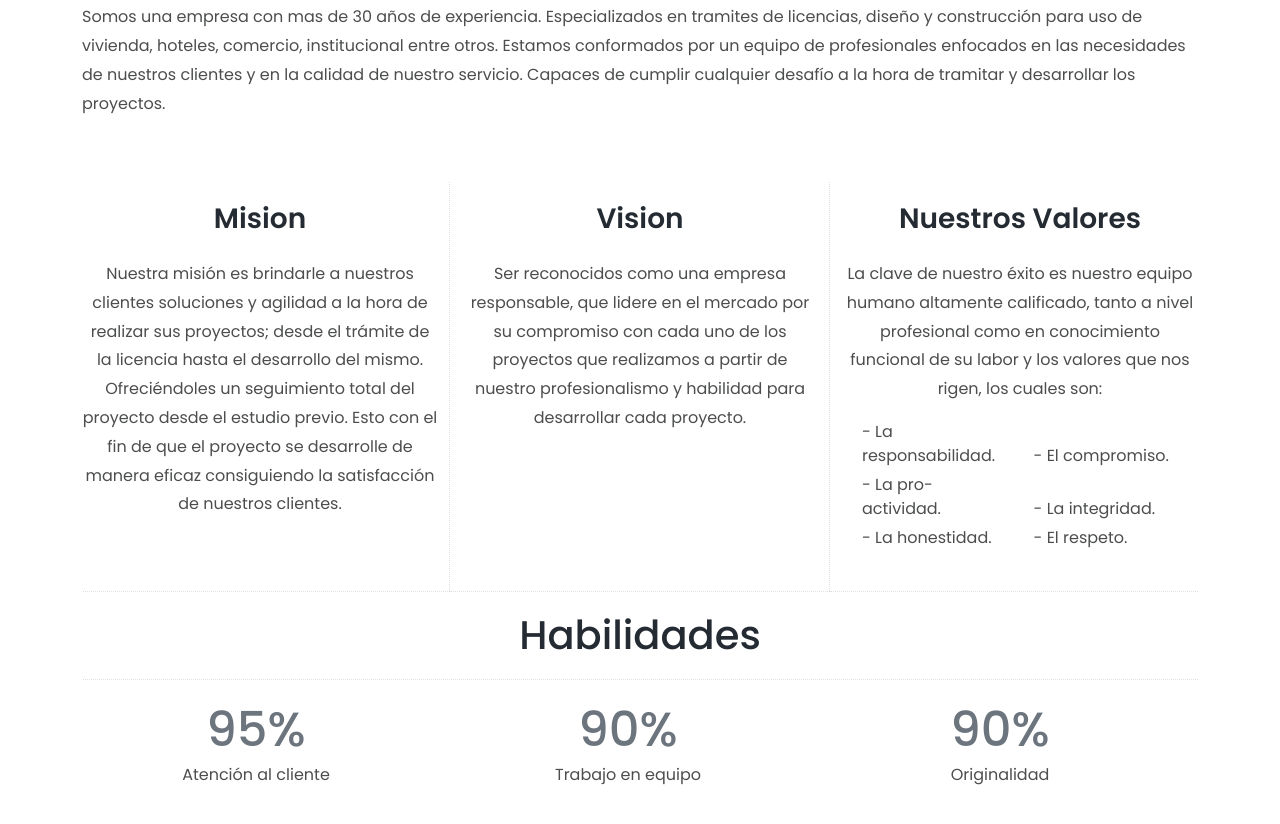
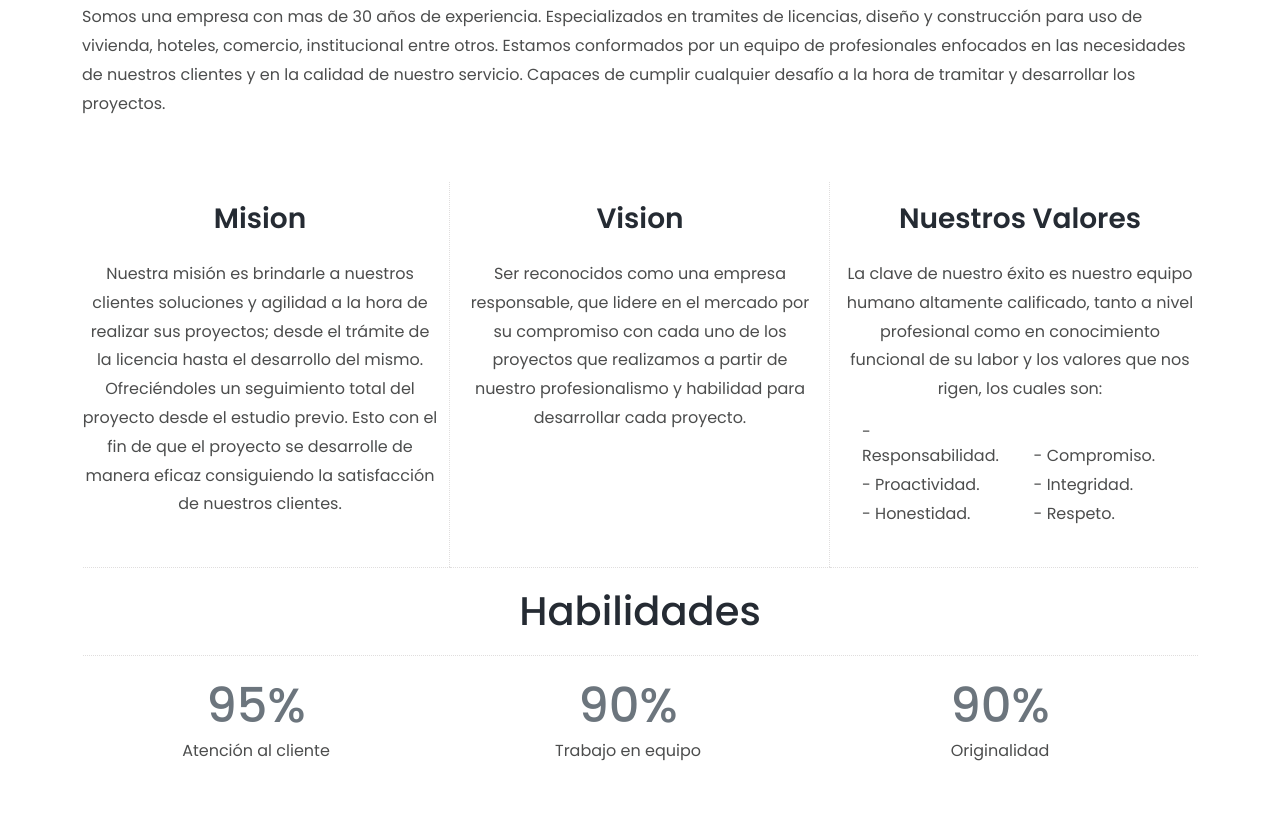
Before and after one commit to JDavidHR/JVD-constructora, a plain HTML site: page index-classic-header.html in a window 1280 px wide. Shown: the part 1138-1962 px from the top of the page. Drawn offline with Linux system fonts and the light colour scheme.

Commit message:
Update index-classic-header.html
Prueba (Nuestros valores)

```diff
--- a/index-classic-header.html
+++ b/index-classic-header.html
@@ -154,12 +154,12 @@
                                     <br>
                                     <p class="text-center"> La clave de nuestro éxito es nuestro equipo humano altamente calificado, tanto a nivel profesional como en conocimiento funcional de su labor y los valores que nos rigen, los cuales son:
                                         <ul class="rss">
-                                            <li>- La responsabilidad.</li>
-                                            <li>- El compromiso.</li>
-                                            <li>- La pro-actividad.</li>
-                                            <li>- La integridad.</li>
-                                            <li>- La honestidad.</li>
-                                            <li>- El respeto.</li>
+                                            <li>- Responsabilidad.</li>
+                                            <li>- Compromiso.</li>
+                                            <li>- Proactividad.</li>
+                                            <li>- Integridad.</li>
+                                            <li>- Honestidad.</li>
+                                            <li>- Respeto.</li>
                                         </ul>
                                     </p>
                                 </div>
```
